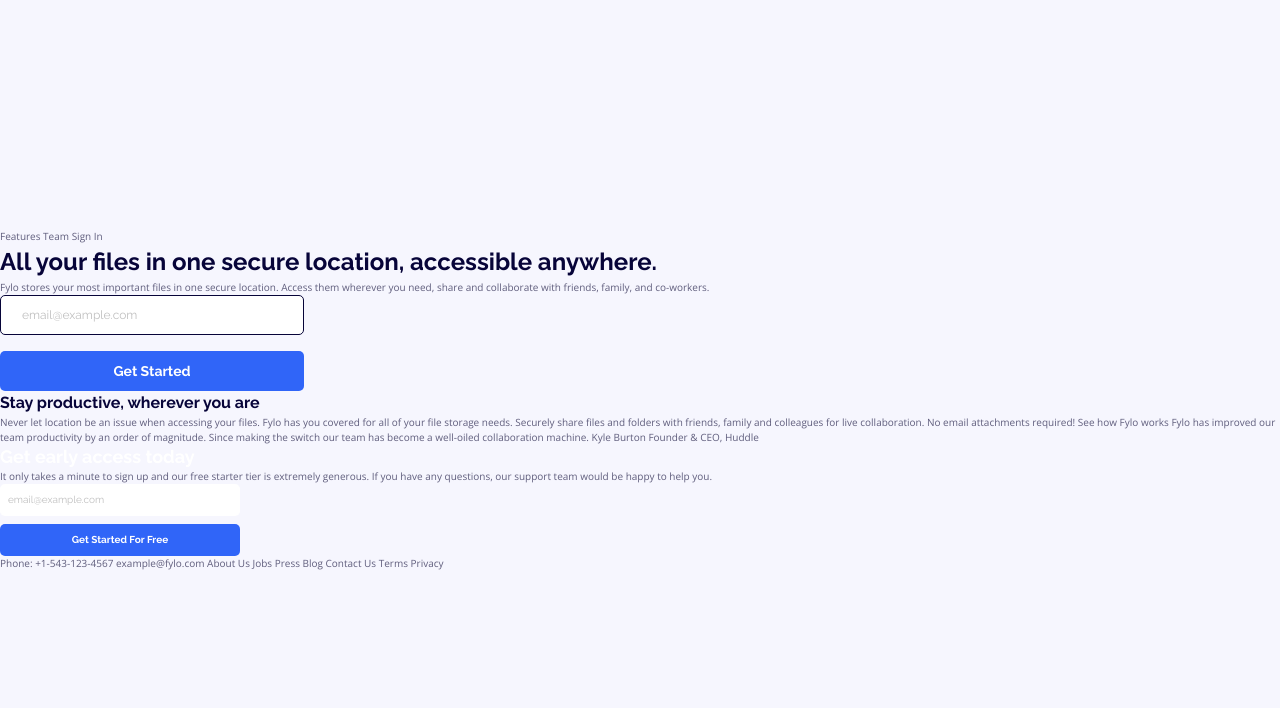
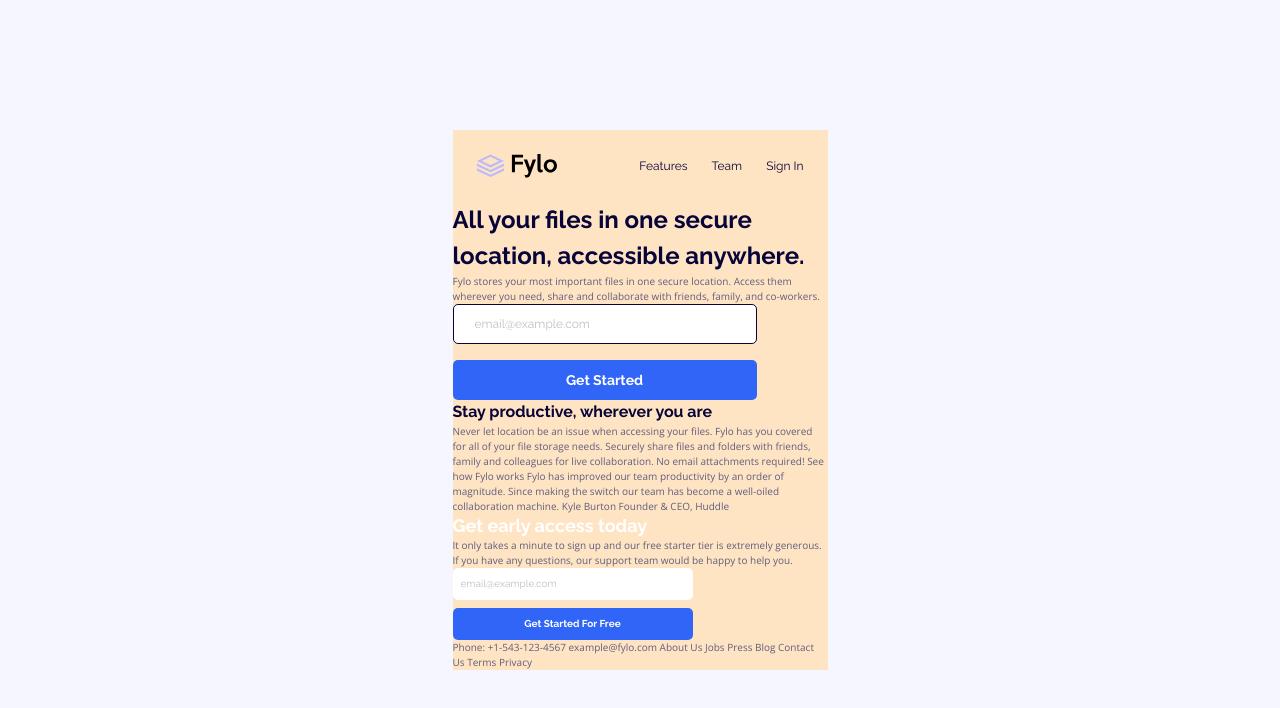
Before and after one commit to teempe/frontend-mentor-fylo-landing-page-with-two-column-layout, a website: page index.html in a window 1280 px wide. Drawn offline with nearby package versions, Linux system fonts and the light colour scheme; files that its build step writes are made by us from their sources.

Commit message:
Add header.

```diff
--- a/index.html
+++ b/index.html
@@ -14,9 +14,16 @@
     </head>
 
     <body>
-        Features
-        Team
-        Sign In
+        <div class="container">
+            <header class="header">
+                <img src="./images/logo.svg" alt="Fylo logo." class="header__logo">
+                <nav class="nav">
+                    <a href="#" class="nav__link">Features</a>
+                    <a href="#" class="nav__link">Team</a>
+                    <a href="#" class="nav__link">Sign In</a>
+                </nav>
+            </header>
+
 
             <h1 class="heading-1">All your files in one secure location, accessible anywhere.</h1>
 
@@ -69,5 +76,6 @@
             Contact Us
             Terms
             Privacy
+        </div>
     </body>
 </html>
--- /dev/null
+++ b/sass/components/_global.scss
@@ -0,0 +1,2 @@
+@import 'nav';
+@import 'forms';
--- /dev/null
+++ b/sass/components/_nav.scss
@@ -0,0 +1,14 @@
+.nav {
+    display: flex;
+    gap: 2.4rem;
+
+    &__link {
+        text-decoration: none;
+
+        font-family: var(--ff-accent);
+        font-weight: var(--fw-regular);
+        font-size: 1.2rem;
+        line-height: normal;
+        color: var(--color-very-dark-blue);
+    }
+}
--- /dev/null
+++ b/sass/layout/_container.scss
@@ -0,0 +1,4 @@
+.container {
+    max-width: 37.5rem;
+    background-color: bisque;
+}
--- /dev/null
+++ b/sass/layout/_global.scss
@@ -0,0 +1,2 @@
+@import 'container';
+@import 'header';
--- /dev/null
+++ b/sass/layout/_header.scss
@@ -0,0 +1,11 @@
+.header {
+    padding: 2.4rem;
+
+    display: flex;
+    justify-content: space-between;
+    align-items: center;
+
+    &__logo {
+        width: 8rem;
+    }
+}
--- a/sass/main.scss
+++ b/sass/main.scss
@@ -1,2 +1,3 @@
 @import 'base/global';
-@import 'components/forms';
+@import 'components/global';
+@import 'layout/global';
```
Lines whose indentation alone changed are shown as unchanged.
